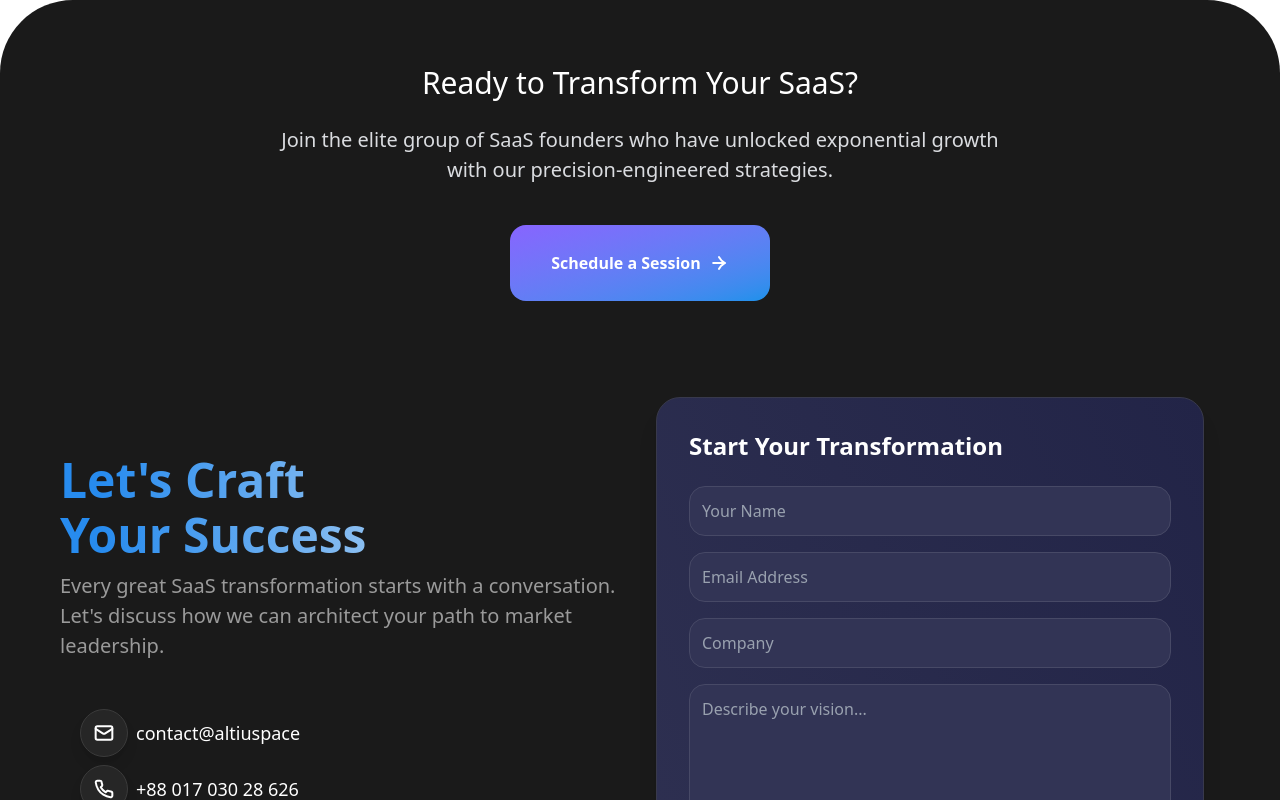
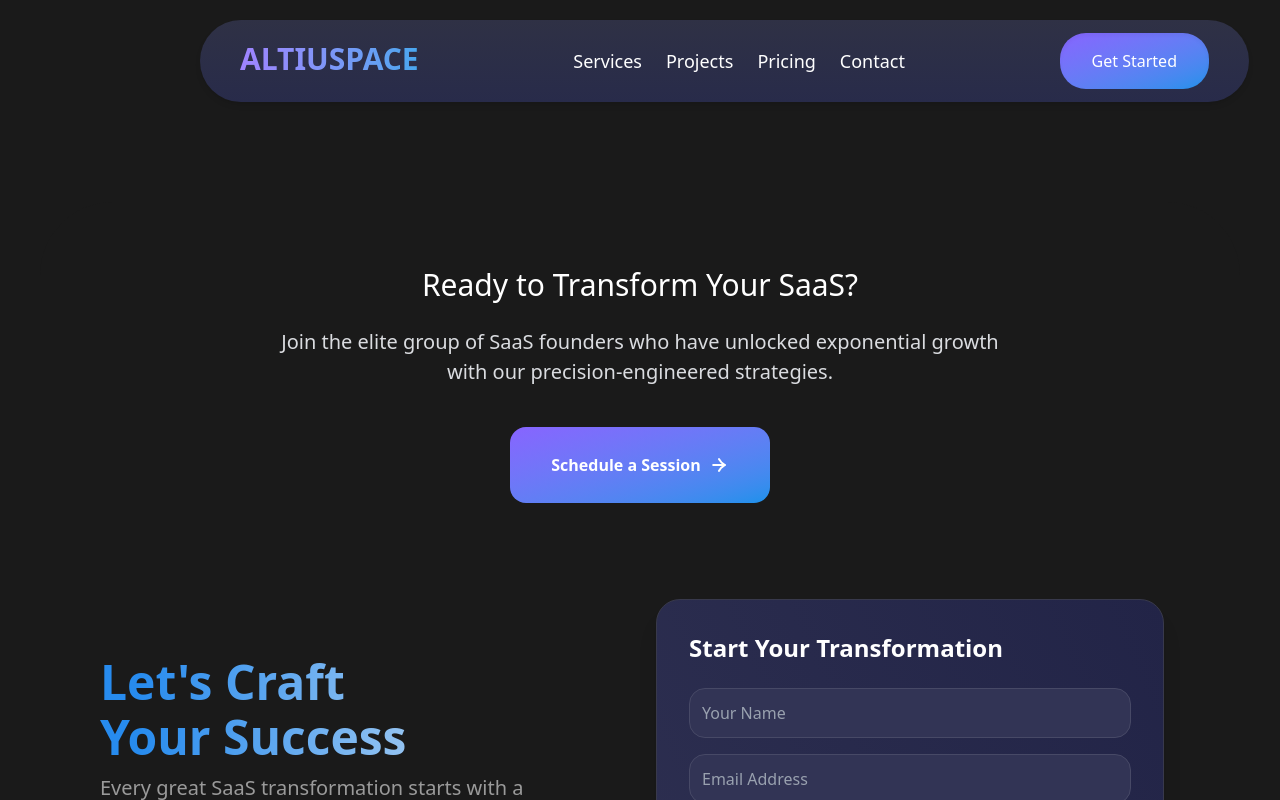
Before and after one commit to afk-jisan/ALTIUSPACE, a React (Vite) app: page /contact in a window 1280 px wide. Shown: the top 800 px of the page. Built offline with nearby package versions, Linux system fonts and the light colour scheme; a web font is replaced by a local one.

Commit message:
sticky & transparent nav, set custom breakpoints to 1200 and matched the initial figma design even when streching to other screen sizes

```diff
--- a/src/App.jsx
+++ b/src/App.jsx
@@ -1,10 +1,12 @@
 import { Outlet, Link } from 'react-router-dom';
-
+import Navbar from './components/Navbar';
 
 function App() {
   return (
     <div className="min-h-screen">
-
+      <div className='bg-transparent py-5 sm:px-8 md:px-30 lgc:px-20 xl:px-50 sticky top-0 z-100 px-5'>
+        <Navbar/>
+      </div>
 
       <main>
         {/* Outlet renders the matched child route component */}
--- a/src/components/Hero.jsx
+++ b/src/components/Hero.jsx
@@ -3,11 +3,9 @@ import Navbar from "./Navbar";
 import { Link } from 'react-scroll';
 function Hero() {
   return (
-    <div className=" bg-[#1A1A1A] h-fit pl-5 pr-5 sm:pl-0  sm:h-[870px] relative overflow-hidden">
+    <div id="hero" className=" bg-[#1A1A1A] pl-5 pr-5 sm:pl-0 sm:h-screen relative overflow-hidden">
 
-      <div className='bg-[#1A1A1A] py-5 sm:px-8 md:px-30 lgc:px-20 xl:px-50'>
-        <Navbar/>
-      </div>
+
 
       <img
         src=""
@@ -24,7 +22,7 @@ function Hero() {
       <img
         src=""
         alt=""
-        className="pointer-events-none absolute w-[380px] h-[300px] blur-[50px] top-[65%] left-1/2 -translate-x-[90%]  rounded-full bg-[linear-gradient(-135deg,#1991EB,#8764FF)] opacity-30 -translate-y-1/2"
+        className="pointer-events-none absolute w-[300px] h-[300px] blur-[50px] top-[55%] left-1/2 -translate-x-[100%]  rounded-full bg-[linear-gradient(-135deg,#1991EB,#8764FF)] opacity-30 -translate-y-1/2"
       />
 
       <div>
@@ -39,10 +37,10 @@ function Hero() {
       </div>
 
       <div className="flex flex-row justify-center items-center flex-wrap gap-3 my-20">
-        <div className="flex flex-row justify-center items-center gap-2 bg-gradient-to-tl from-[#1991EB] to-[#8764FF] h-[76px] w-[260px] rounded-[16px] cursor-pointer transform hover:scale-105 transition-transform duration-200">
-          <Link to="contact" smooth={true} duration={3000} className="text-white font-semibold">Launch My SaaS</Link>
-          <img src="./arrowFrame.svg"></img>
-        </div>
+
+          <Link to="contact" smooth={true} duration={3000} className="text-white font-semibold flex flex-row justify-center items-center gap-2 bg-gradient-to-tl from-[#1991EB] to-[#8764FF] h-[76px] w-[260px] rounded-[16px] cursor-pointer transform hover:scale-105 transition-transform duration-200">Launch My SaaS<img src="./arrowFrame.svg"></img></Link>
+
+
         <Link to="projects" smooth={true} className="font-medium text-white h-[76px] w-[203px] flex justify-center items-center bg-gradient-to-b from-[rgba(47,49,69,1)] to-[rgba(40,43,74,1)] rounded-[16px] transform hover:scale-105 transition-transform duration-200"><span>View Our Projects</span></Link>
       </div>
 
@@ -63,4 +61,10 @@ opacity-50 add in the blur
 top-10 left-1/2 -translate-x-1/2
 
 blurry img's are breaking responsiveness
+
+
+
+<div className='bg-[#1A1A1A] py-5 sm:px-8 md:px-30 lgc:px-20 xl:px-50 border-2'>
+        <Navbar/>
+      </div>
 */
--- a/src/components/Navbar.jsx
+++ b/src/components/Navbar.jsx
@@ -2,26 +2,26 @@ import React from 'react';
 import { Link } from 'react-scroll';
 function Navbar() {
   return (
-    <nav className="bg-gradient-to-b from-[rgba(47,49,69,1)] to-[rgba(40,43,74,1)] shadow-md rounded-[9999px] px-5 lgc:px-10 py-2 h-[82px] flex justify-between items-center">
+    <nav className="custom:w-[1049px] mx-auto bg-gradient-to-b from-[rgba(47,49,69,1)] to-[rgba(40,43,74,1)] shadow-md rounded-[9999px] px-5 lgc:px-10 py-2 h-[82px] flex justify-between items-center">
       <div className="container flex flex-row justify-between items-center">
         {/* Logo/Brand */}
-        <Link to="/" className="mb-1">
+        <Link to="hero" duration={3000} smooth={true} className="mb-1">
           <span className='text-3xl lgc:text-3xl font-extrabold bg-gradient-to-r from-[#9F83FF] to-[#47A7EF] bg-clip-text text-transparent'>ALTIUSPACE</span>
         </Link>
 
         {/* Navigation Links */}
         <ul className=" space-x-6 text-white text-lg hidden lgc:flex">
           <li>
-            <Link to="service" duration={3000} smooth={true} className="hover:text-blue-400 font-medium transition-colors duration-200">Services</Link>
+            <Link to="service" duration={3000} smooth={true} className="hover:text-blue-400 font-[300] transition-colors duration-200">Services</Link>
           </li>
           <li>
-            <Link to="projects" smooth={true}  className="hover:text-blue-400 font-medium transition-colors duration-200">Projects</Link>
+            <Link to="projects" smooth={true}  className="hover:text-blue-400 font-[300] transition-colors duration-200">Projects</Link>
           </li>
           <li>
-            <Link to="pricing" duration={3000} smooth={true} className="hover:text-blue-400 font-medium transition-colors duration-200">Pricing</Link>
+            <Link to="pricing" duration={3000} smooth={true} className="hover:text-blue-400 font-[300] transition-colors duration-200">Pricing</Link>
           </li>
           <li>
-            <Link to="contact" duration={3000} smooth={true} className="hover:text-blue-400 font-medium transition-colors duration-200">Contact</Link>
+            <Link to="contact" duration={3000} smooth={true} className="hover:text-blue-400 font-[300] transition-colors duration-200">Contact</Link>
           </li>
         </ul>
 
--- a/src/components/Projects.jsx
+++ b/src/components/Projects.jsx
@@ -12,8 +12,8 @@ const Project = () => {
  })
 
   return (
-    <div id='projects' className="bg-[#1A1A1A] mb-50">
-      <div className="bg-white flex flex-col justify-between items-center rounded-t-[130px] pt-20">
+    <div id='projects' className="bg-white mb-50">
+      <div className=" flex flex-col justify-between items-center rounded-t-[30px] sm:rounded-t-[45px] md:rounded-t-[130px] pt-30 custom:w-[1200px] mx-auto">
         <p className="px-5 text-[48px] font-extrabold bg-gradient-to-r from-[#9F83FF] to-[#47A7EF] bg-clip-text text-transparent text-center">Making <span className="font-pattaya font-normal">waves</span> across all <span className="font-pattaya font-normal">industries</span></p>
         <p className="px-5 text-[28px] text-[rgba(0,0,0,0.37)] pt-[50px] text-center">Every engagement is crafted with surgical precision to deliver measurable results that transform your SaaS business.</p>
         <div ref={container} className=" ">
--- a/src/components/Service.jsx
+++ b/src/components/Service.jsx
@@ -1,10 +1,11 @@
 const Service = () => {
     return (
-        <div id='service' className="border-5 bg-[#1A1A1A] rounded-[73px] py-20 smc:px-20 xl:px-50">
+        <div id='service' className="bg-[#1A1A1A]">
+        <div className="bg-[#1A1A1A] rounded-[30px] sm:rounded-[73px] py-30 smc:px-20  custom:w-[1200px] mx-auto">
             <p className="px-5 sm:px-30 text-[48px] sm:text-[48px] text-center font-bold bg-gradient-to-r from-[#9F83FF] to-[#9F83FF] bg-clip-text text-transparent">We craft brand <span className="font-pattaya font-normal">identities</span> that don't just speak they <span className="font-pattaya font-normal">captivate.</span></p>
 
             {/* part - 1 */}
-            <div className="flex flex-col sm:flex-row items-center gap-20 py-20">
+            <div className="flex flex-col sm:flex-row items-center gap-30 py-20">
                 <div>
                     <div className="relative w-[200px] h-[200px]">
                         <img src="" className="absolute top-0 left-0 w-[200px] h-[200px] rounded-lg bg-[#E38181]"></img>
@@ -18,7 +19,7 @@ const Service = () => {
             </div>
 
             {/* part - 2 */}
-            <div className="flex flex-col sm:flex-row items-center gap-20 py-20">
+            <div className="flex flex-col sm:flex-row items-center gap-30 py-20">
                 <div>
                     <div className="relative w-[200px] h-[200px]">
                         <img src="" className="absolute top-0 left-0 w-[200px] h-[200px] rounded-lg bg-[#B781E3]"></img>
@@ -33,7 +34,7 @@ const Service = () => {
 
 
             {/* part - 3 */}
-            <div className="flex flex-col sm:flex-row items-center gap-20 py-20">
+            <div className="flex flex-col sm:flex-row items-center gap-30 py-20">
                 <div>
                     <div className="relative w-[200px] h-[200px]">
                         <img src="" className="absolute top-0 left-0 w-[200px] h-[200px] rounded-lg bg-[#CEE381]"></img>
@@ -47,6 +48,7 @@ const Service = () => {
             </div>
 
         </div>
+        </div>
     )
 }
 
--- a/src/index.css
+++ b/src/index.css
@@ -2,13 +2,14 @@
 @import "tailwindcss";
 
 /* :root {
-root {
   max-width: 1200px;
   margin: 0 auto;
-  border: 2px solid; // keeping it for now to make things easy. must remove before prod
+  border: 2px solid;
+}  */
+
+:root {
+ background-color: #1A1A1A;
 }
-*/
-
 
 
 @theme {
@@ -17,4 +18,5 @@ root {
   /* --font-sans: "Pattaya", sans-serif; */
   --breakpoint-lgc: 950px;
   --breakpoint-smc: 683px;
+  --breakpoint-custom:1200px;
 }
--- a/src/pages/Contact.jsx
+++ b/src/pages/Contact.jsx
@@ -3,7 +3,8 @@ import { NavLink } from "react-router-dom";
 import Form from "../components/Form";
 function Contact() {
   return (
-    <div id='contact' className="flex flex-col justify-center items-center bg-[rgba(26,26,26,1)] rounded-t-[73px] p-5 sm:p-15 pt-30">
+    <div id='contact' className="bg-[rgba(26,26,26,1)] pt-20">
+    <div className="flex flex-col justify-center items-center bg-[rgba(26,26,26,1)] rounded-t-[73px] p-5 sm:p-15 custom:w-[1200px] mx-auto">
       <div className="">
         <h1 className="text-[30px] font-[700px] text-white text-center pb-5">Ready to Transform Your SaaS?</h1>
         <p className="text-[rgba(218,220,224,1)] text-[20px] text-center mb-10">Join the elite group of SaaS founders who have unlocked exponential growth <br/> with our precision-engineered strategies.</p>
@@ -48,6 +49,7 @@ function Contact() {
       </div>
 
     </div>
+    </div>
   );
 }
 
--- a/src/pages/Pricing.jsx
+++ b/src/pages/Pricing.jsx
@@ -1,6 +1,6 @@
 const Pricing = () => {
     return(
-        <div id='pricing' className="h-screen"></div>
+        <div id='pricing' className="h-screen bg-white"></div>
     )
 }
 
```
